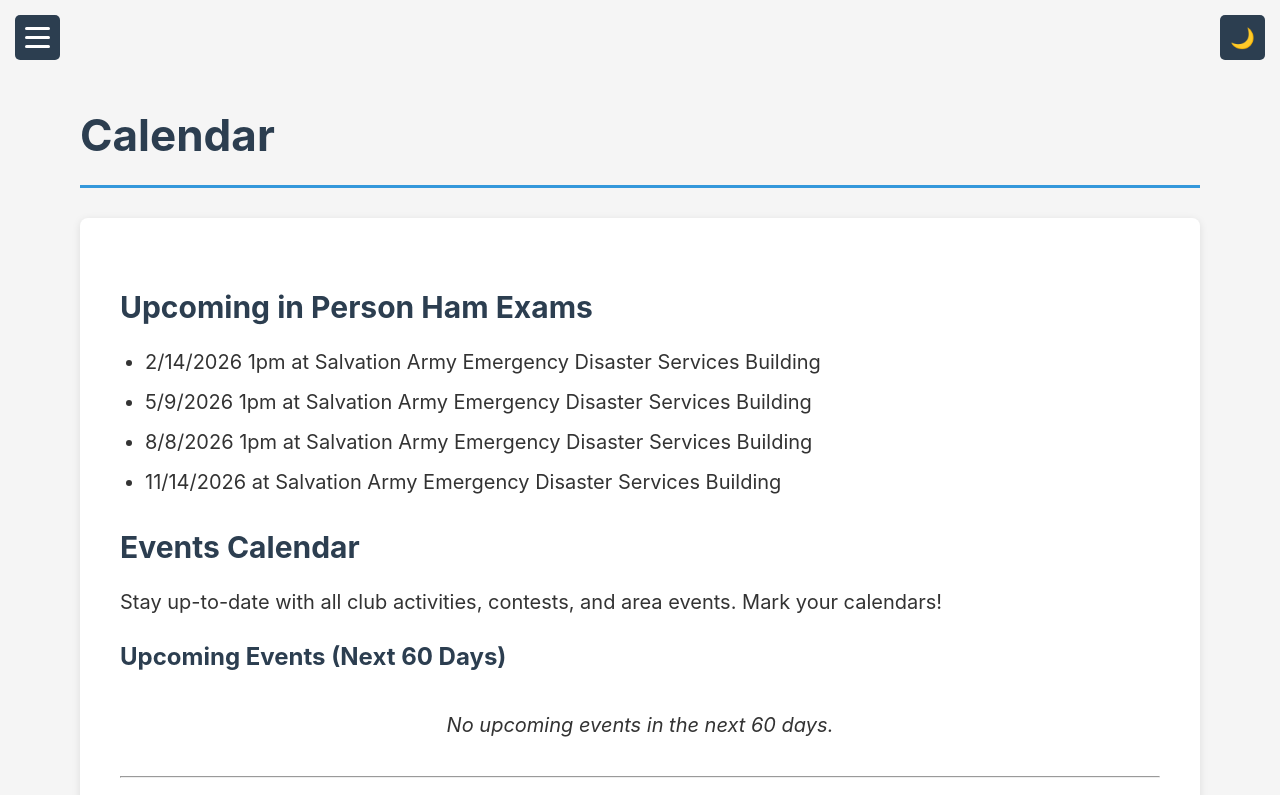
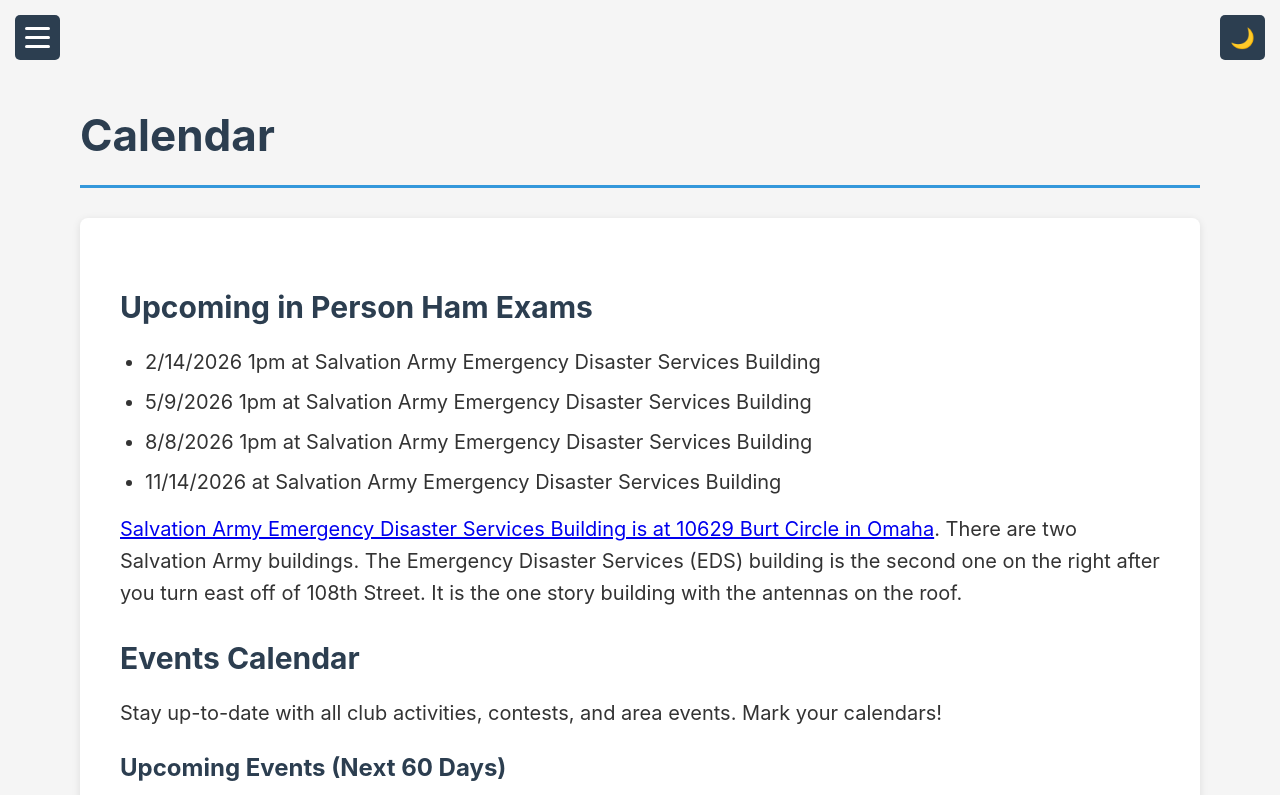
Before and after one commit to payne/bellevuearc.net, an Eleventy site: page src/calendar.md in a window 1280 px wide. Shown: the top 795 px of the page. Built offline with nearby package versions, Linux system fonts and the light colour scheme; Eleventy itself is replaced by a stand-in of ours; files that its build step writes are made by us from their sources; no server answers.

Commit message:
Exam address.

```diff
--- a/src/calendar.md
+++ b/src/calendar.md
@@ -10,6 +10,9 @@ permalink: /calendar/
 * 5/9/2026  1pm  at Salvation Army Emergency Disaster Services Building
 * 8/8/2026  1pm at Salvation Army Emergency Disaster Services Building
 * 11/14/2026  at Salvation Army Emergency Disaster Services Building
+
+[Salvation Army Emergency Disaster Services Building is at
+10629 Burt Circle in Omaha](https://maps.app.goo.gl/rfZNdUj5XjJnj9pd7).   There are two Salvation Army buildings.   The Emergency Disaster Services (EDS) building is the second one on the right after you turn east off of 108th Street.   It is the one story building with the  antennas on the roof.
 
 
 <script src="/js/calendar.js"></script>
```
